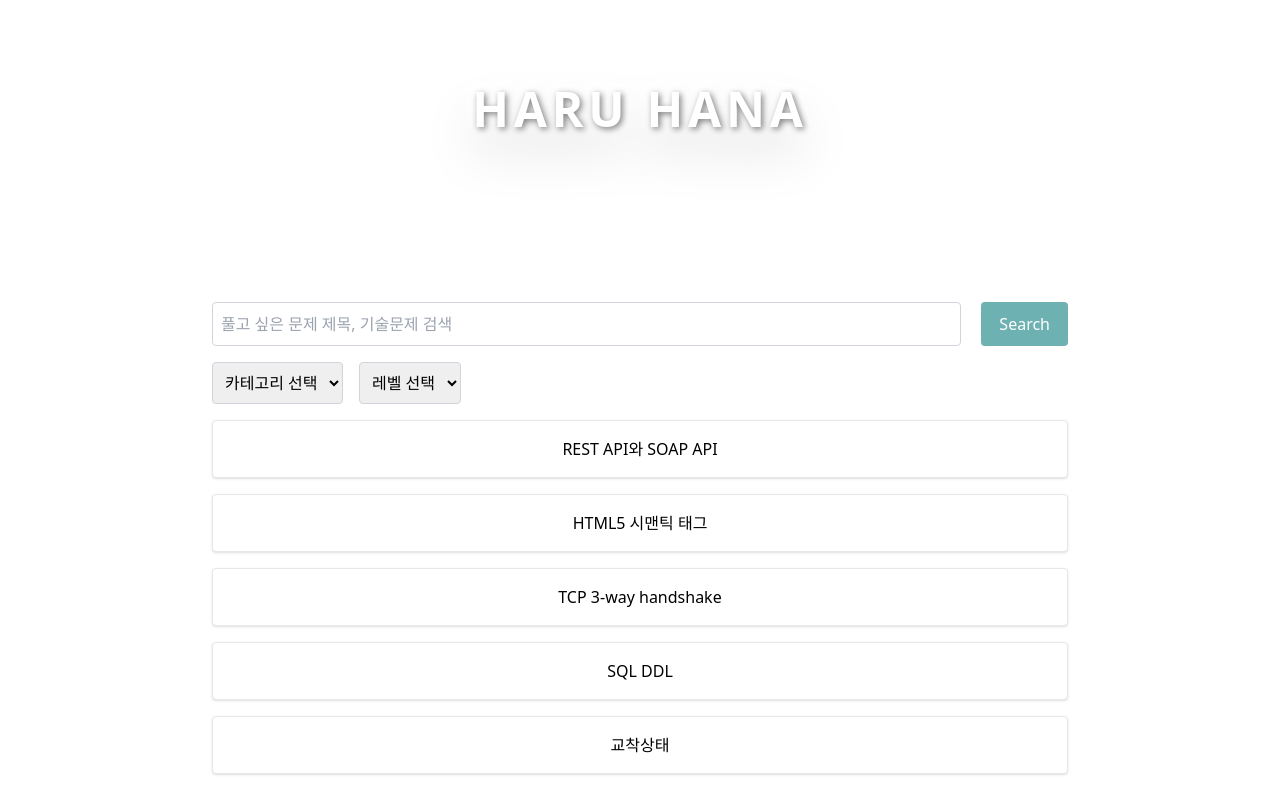
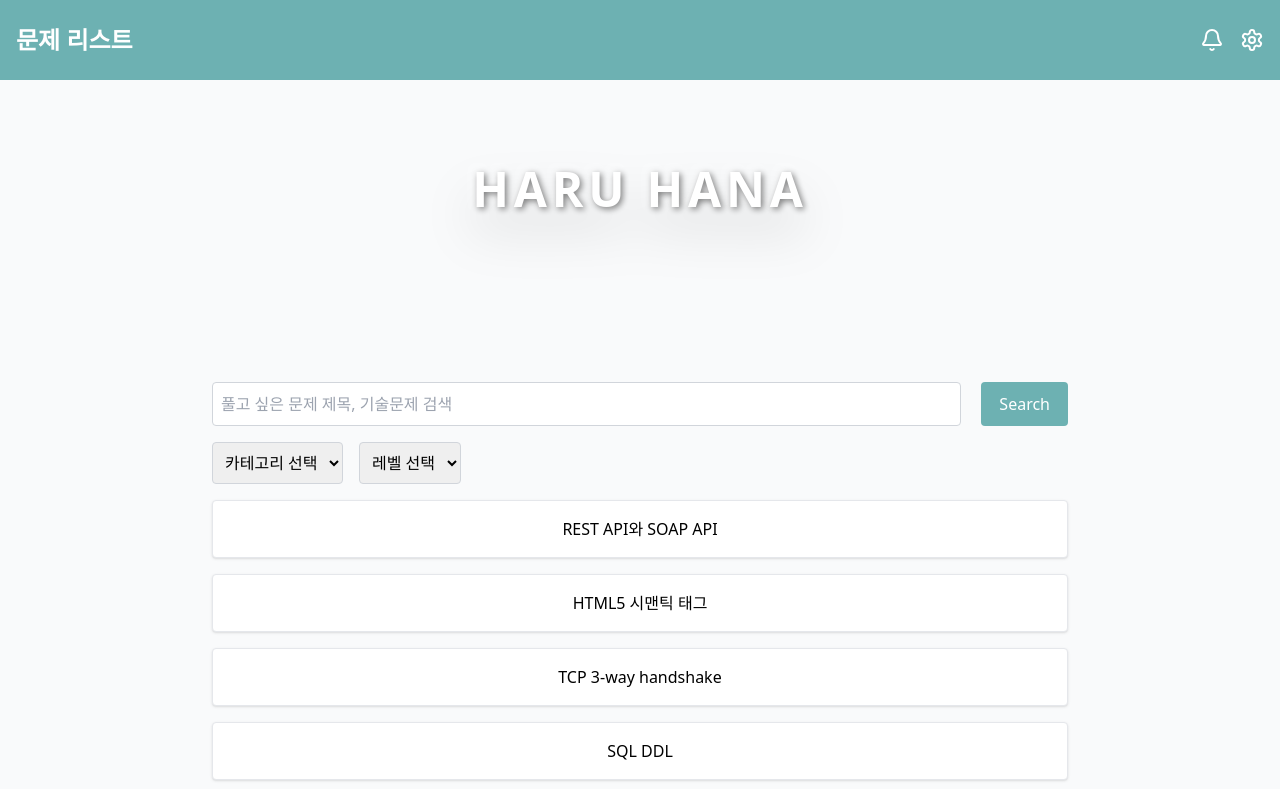
Before and after one commit to woorifisa-service-dev-4th/frontend-4th-haruhana, a Next.js app: page /problem-list in a window 1280 px wide. Shown: the top 789 px of the page. Built offline with nearby package versions, Linux system fonts and the light colour scheme.

Commit message:
♻️마이 페이지와 문제리스트 페이지, 오늘의 문제 페이지  연결

```diff
--- a/app/problem-list/page.jsx
+++ b/app/problem-list/page.jsx
@@ -5,6 +5,7 @@ import SearchBar from '../../components/problem-list/searchBar';
 import FilterBar from '../../components/problem-list/filterBar';
 import ProblemList from '../../components/problem-list/problemList';
 import Title from '../../components/landing/Title';
+import {Bell, Settings} from "lucide-react";
 
 const ProblemListPage = () => {
     // 초기 더미 데이터
@@ -57,12 +58,25 @@ const ProblemListPage = () => {
     };
 
     return (
-        <div>
-            <Title />
+        <div className="min-h-screen bg-gray-50">
+            {/* Header */}
+            <header className="bg-[#6DB1B2] text-white py-6">
+                <div className="container mx-auto px-4">
+                    <div className="flex items-center justify-between">
+                        <h1 className="text-2xl font-bold">문제 리스트</h1>
+                        <div className="flex gap-4">
+                            <Bell className="w-6 h-6 cursor-pointer hover:opacity-80"/>
+                            <Settings className="w-6 h-6 cursor-pointer hover:opacity-80"/>
+                        </div>
+                    </div>
+                </div>
+            </header>
+            <Title/>
             <div className="p-5 max-w-4xl mx-auto text-center">
-                <SearchBar onSearch={() => {}} />
-                <FilterBar onFilterChange={handleFilterChange} />
-                <ProblemList problems={initialProblems} filters={filters} />{/* 필터링된 문제 전달 */}
+                <SearchBar onSearch={() => {
+                }}/>
+                <FilterBar onFilterChange={handleFilterChange}/>
+                <ProblemList problems={initialProblems} filters={filters}/>{/* 필터링된 문제 전달 */}
             </div>
         </div>
     );
--- a/components/mypage/quock-stats.jsx
+++ b/components/mypage/quock-stats.jsx
@@ -25,7 +25,7 @@ const QuickStats = ({ user }) => {
                 </CardContent>
             </Card>
 
-            <Card className="hover:shadow-lg transition-shadow cursor-pointer">
+            <Card className="hover:shadow-lg transition-shadow cursor-pointer" onClick={() => handleCardClick('/problem-list')}>
                 <CardContent className="p-6 flex items-center gap-4">
                     <div className="p-3 rounded-full bg-[#6DB1B2]/10">
                         <ListChecks className="w-6 h-6 text-[#6DB1B2]" />
@@ -37,7 +37,8 @@ const QuickStats = ({ user }) => {
                 </CardContent>
             </Card>
 
-            <Card className="hover:shadow-lg transition-shadow cursor-pointer">
+
+            <Card className="hover:shadow-lg transition-shadow cursor-pointer" onClick={() => handleCardClick('/questions')}>
                 <CardContent className="p-6 flex items-center gap-4">
                     <div className="p-3 rounded-full bg-[#6DB1B2]/10">
                         <Calendar className="w-6 h-6 text-[#6DB1B2]" />
@@ -49,7 +50,7 @@ const QuickStats = ({ user }) => {
                 </CardContent>
             </Card>
 
-            <Card className="hover:shadow-lg transition-shadow cursor-pointer">
+            <Card className="hover:shadow-lg transition-shadow cursor-pointer" >
                 <CardContent className="p-6 flex items-center gap-4">
                     <div className="p-3 rounded-full bg-[#6DB1B2]/10">
                         <CheckCircle className="w-6 h-6 text-[#6DB1B2]" />
```
